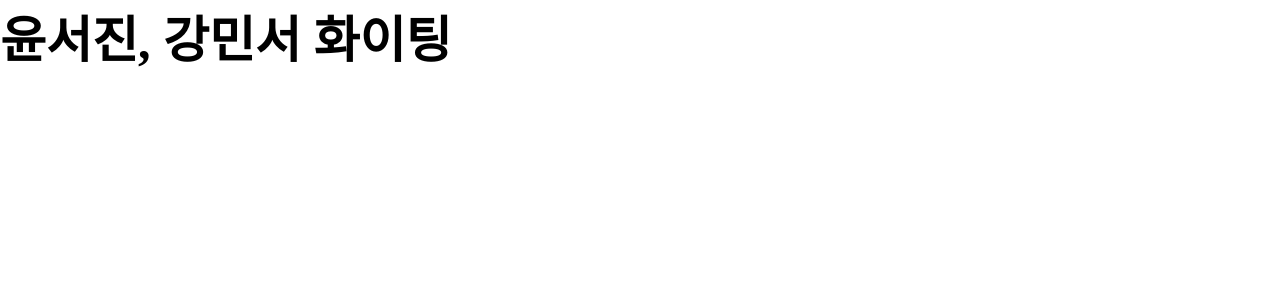
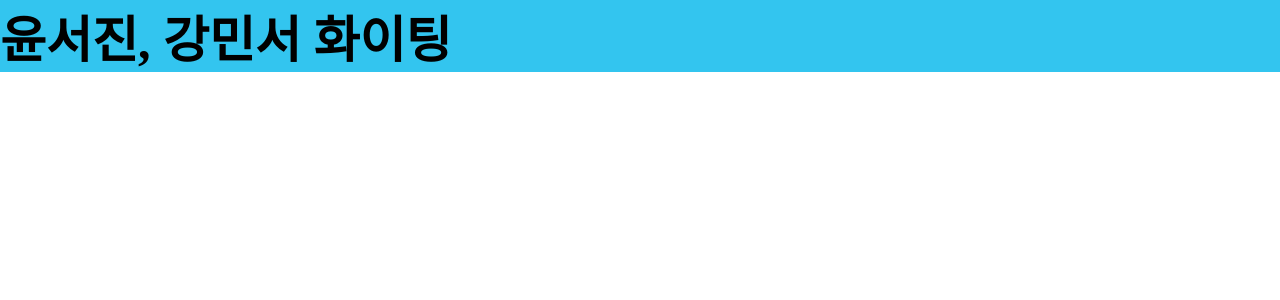
Before and after one commit to TS-Study-Team2/Final-Project, a React (Vite) app: page / in a window 1280 px wide. Shown: the top 300 px of the page. Built offline with nearby package versions, Linux system fonts and the light colour scheme; a web font is replaced by a local one.

Commit message:
init: 라우터 설치

```diff
--- a/package.json
+++ b/package.json
@@ -12,6 +12,7 @@
   "dependencies": {
     "react": "^18.2.0",
     "react-dom": "^18.2.0",
+    "react-router-dom": "^6.21.1",
     "styled-components": "^6.1.2",
     "styled-reset": "^4.5.1"
   },
--- a/src/App.tsx
+++ b/src/App.tsx
@@ -1,19 +1,16 @@
-import styled, { ThemeProvider } from 'styled-components';
+import { ThemeProvider } from 'styled-components';
 
 import GlobalStyle from './styles/globalStyle';
 import { theme } from './styles/theme';
+import Router from '../src/Router.tsx';
 
 function App() {
   return (
     <ThemeProvider theme={theme}>
       <GlobalStyle />
-      <Div>윤서진, 강민서 화이팅</Div>
+      <Router />
     </ThemeProvider>
   );
 }
 
 export default App;
-
-const Div = styled.div`
-  ${({ theme }) => theme.fonts.body03};
-`;
--- /dev/null
+++ b/src/Router.tsx
@@ -0,0 +1,15 @@
+import { BrowserRouter, Route, Routes } from 'react-router-dom';
+
+import Main from './pages/Main';
+
+const Router = () => {
+  return (
+    <BrowserRouter>
+      <Routes>
+        <Route path="/" element={<Main />} />
+      </Routes>
+    </BrowserRouter>
+  );
+};
+
+export default Router;
--- /dev/null
+++ b/src/pages/Main.tsx
@@ -0,0 +1,12 @@
+import styled from 'styled-components';
+
+const Main = () => {
+  return <Div>윤서진, 강민서 화이팅</Div>;
+};
+
+export default Main;
+
+const Div = styled.div`
+  background-color: ${({ theme }) => theme.colors.bookSkyBlue};
+  ${({ theme }) => theme.fonts.body03};
+`;
```
Also changed, not shown: 1 other file (tests, documents, lock files or other folders).
